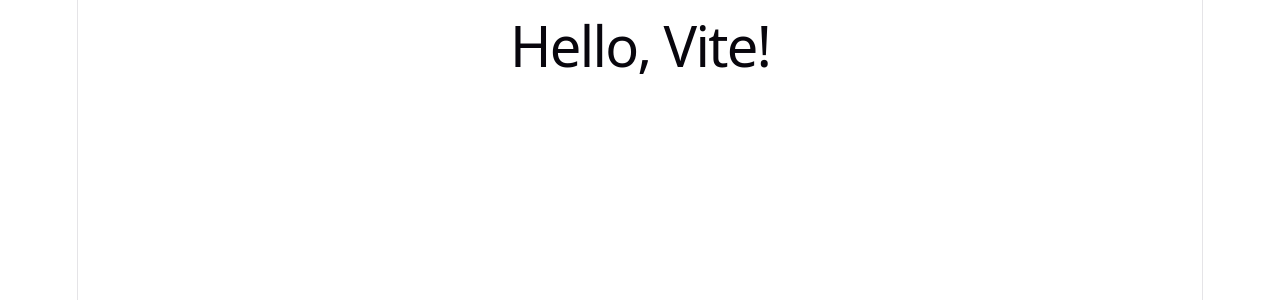
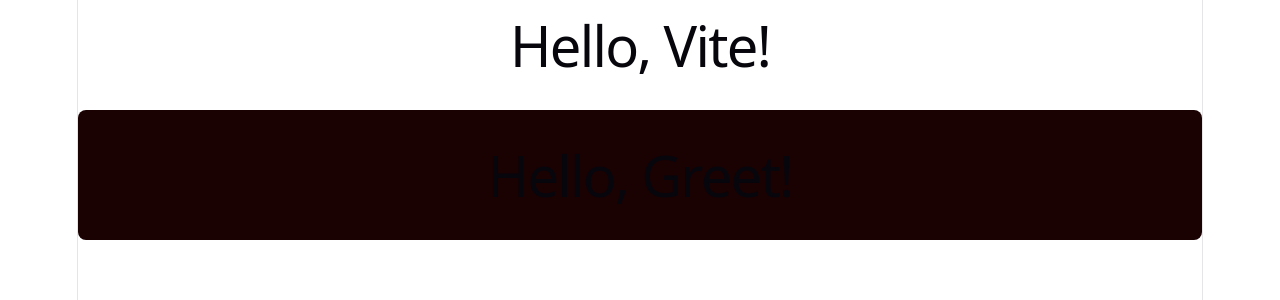
Before and after one commit to AleksandarStanisic021/reactlab, a React (Vite) app: page / in a window 1280 px wide. Shown: the top 300 px of the page. Built offline with nearby package versions, Linux system fonts and the light colour scheme.

Commit message:
Add Greet component and integrate it into App

```diff
--- a/src/App.jsx
+++ b/src/App.jsx
@@ -1,9 +1,11 @@
 import "./App.css";
+import Greet from "./comps/Greet";
 
 function App() {
   return (
     <>
       <h1>Hello, Vite!</h1>
+      <Greet />
     </>
   );
 }
--- /dev/null
+++ b/src/comps/Greet.jsx
@@ -0,0 +1,17 @@
+const Greet = () => {
+  return (
+    <div
+      style={{
+        textAlign: "center",
+        marginTop: "20px",
+        backgroundColor: "#1b0202",
+        padding: "20px",
+        borderRadius: "8px",
+        color: "#333",
+      }}>
+      <h1>Hello, Greet!</h1>
+    </div>
+  );
+};
+
+export default Greet;
```
